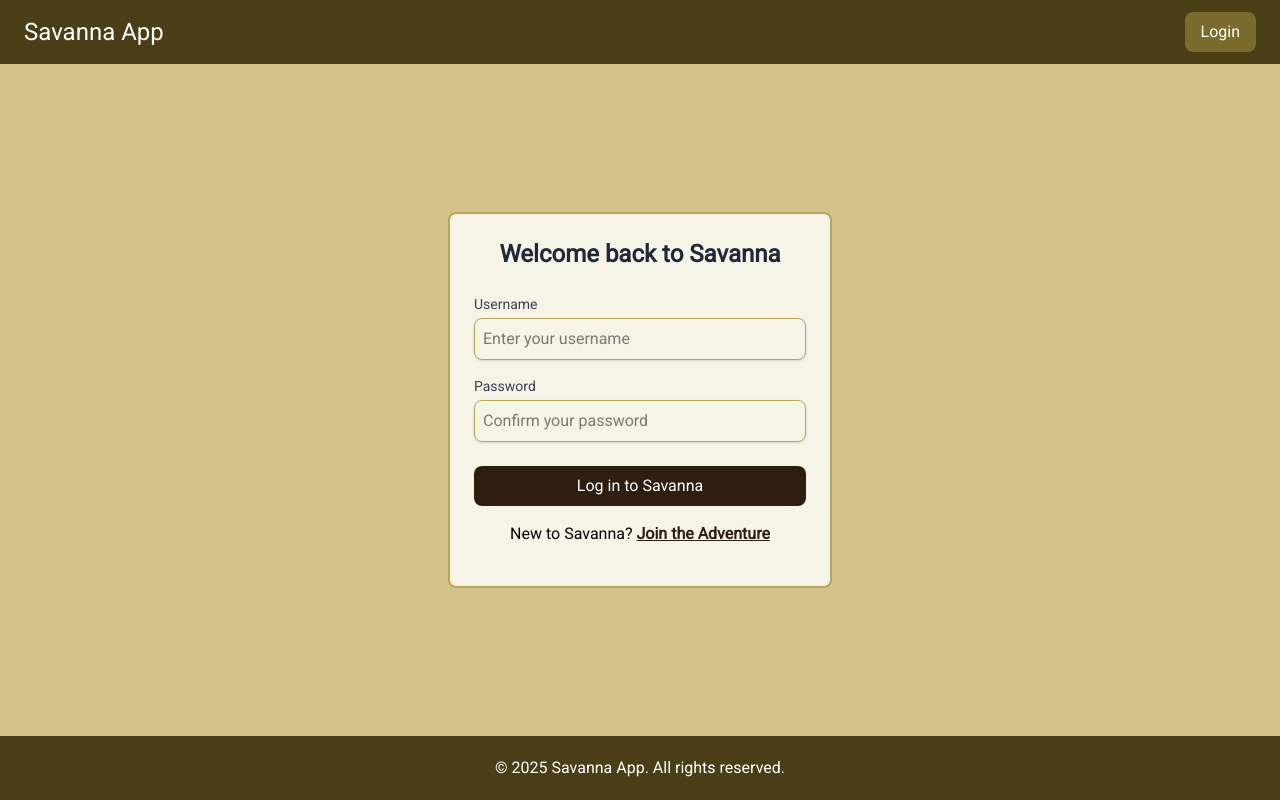
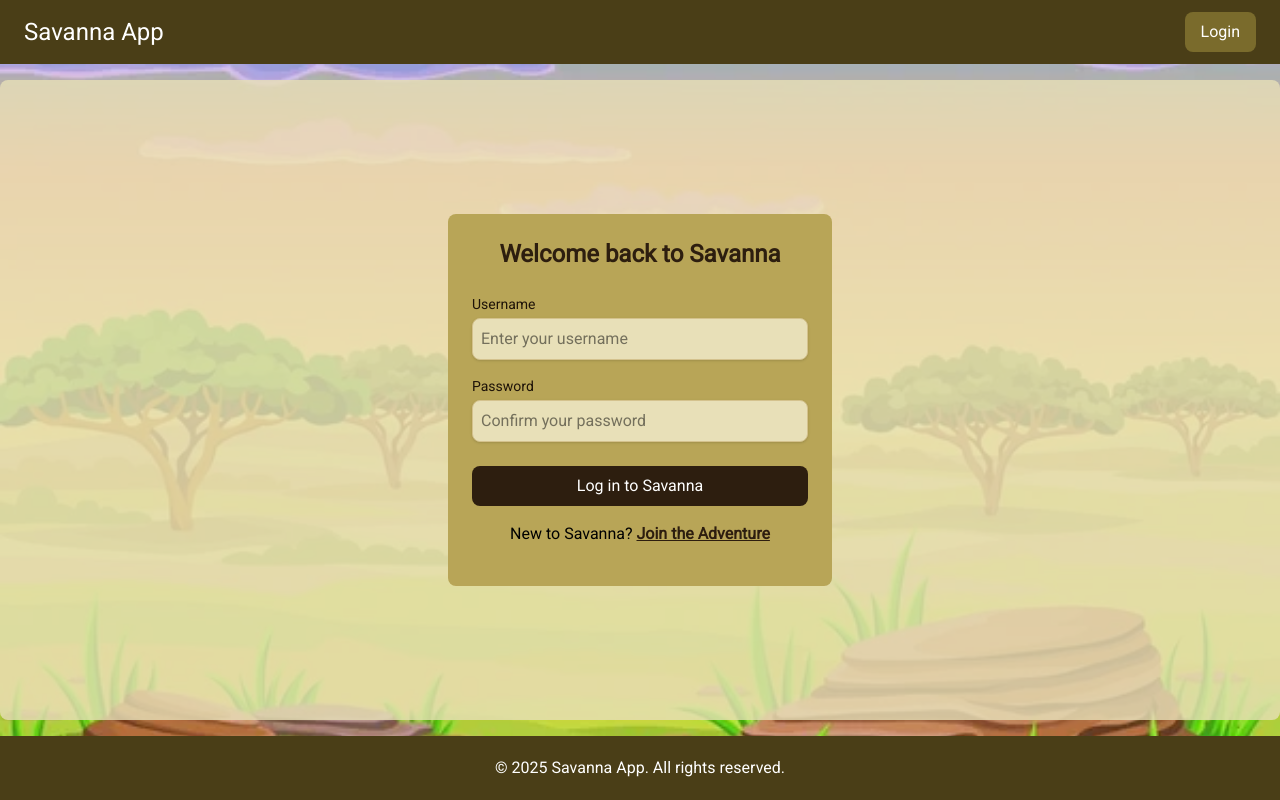
Before and after one commit to UgniusBootcamp/UgniusSpaicys_Savanna, a React (Vite) app in the folder Frontend/SavannaWeb/: page /login in a window 1280 px wide. Built offline with nearby package versions, Linux system fonts and the light colour scheme; no server answers.

Commit message:
frontend enhancements

```diff
--- a/Frontend/SavannaWeb/src/components/form/FormTemplate.jsx
+++ b/Frontend/SavannaWeb/src/components/form/FormTemplate.jsx
@@ -3,8 +3,10 @@ import PropTypes from 'prop-types';
 const FormTemplate = ({ children, header }) => {
   return (
     <div className="w-full flex justify-center items-center">
-      <div className="w-full sm:w-96 border-2 rounded-lg bg-primary-50 border-primary-300 p-6 flex flex-col items-center">
-        <h2 className="text-2xl font-semibold text-gray-800 mb-6">{header}</h2>
+      <div className="w-full sm:w-96 rounded-lg bg-primary-300  p-6 flex flex-col items-center">
+        <h2 className="text-2xl font-semibold text-primary-900 mb-6">
+          {header}
+        </h2>
         <div className="w-full mb-4">{children}</div>
       </div>
     </div>
--- a/Frontend/SavannaWeb/src/components/game/Game.jsx
+++ b/Frontend/SavannaWeb/src/components/game/Game.jsx
@@ -36,7 +36,7 @@ const Game = ({ map }) => {
           <div
             key={`${x}-${y}`}
             className={`flex items-center justify-center font-semibold  ${
-              animal ? 'bg-primary-300 rounded-sm' : ''
+              animal ? 'bg-primary-400 rounded-full' : ''
             }`}
             style={{ width: `${cellWidth}px`, height: `${cellHeight}px` }}
           >
@@ -52,7 +52,7 @@ const Game = ({ map }) => {
   return (
     <div
       ref={containerRef}
-      className="w-4/5 h-full border-2 border-primary-100 rounded-md overflow-hidden"
+      className="w-4/5 h-full border-4 border-primary-600 bg-primary-200/75 rounded-md overflow-hidden"
     >
       <div
         className="grid justify-center items-center"
--- a/Frontend/SavannaWeb/src/components/game/GameActions.jsx
+++ b/Frontend/SavannaWeb/src/components/game/GameActions.jsx
@@ -1,25 +1,7 @@
-import { useEffect, useState } from 'react';
-import GameApi from '../../api/GameApi';
+import PropTypes from 'prop-types';
 import SignalRService from '../../api/SignalRService';
-import { Spinner } from '../common/Spinner';
 
-const GameActions = () => {
-  const [isLoading, setIsLoading] = useState(true);
-  const [AnimalTypes, setAnimalTypes] = useState(null);
-
-  useEffect(() => {
-    const loadAnimalTypes = async () => {
-      setIsLoading(true);
-      const response = await GameApi.getAnimalTypes();
-      setAnimalTypes(response.data);
-      setIsLoading(false);
-    };
-
-    loadAnimalTypes();
-  }, []);
-
-  if (isLoading) return <Spinner />;
-
+const GameActions = ({ AnimalTypes }) => {
   const handleAnimalAdd = async (animalTypeId) => {
     await SignalRService.invokeCreateAnimal(animalTypeId);
   };
@@ -42,4 +24,8 @@ const GameActions = () => {
   );
 };
 
+GameActions.propTypes = {
+  AnimalTypes: PropTypes.array.isRequired,
+};
+
 export default GameActions;
--- a/Frontend/SavannaWeb/src/components/game/GameStats.jsx
+++ b/Frontend/SavannaWeb/src/components/game/GameStats.jsx
@@ -1,20 +1,28 @@
 import PropTypes from 'prop-types';
 import { Spinner } from '../common/Spinner';
 
-const GameStats = ({ iteration, animalsCount }) => {
+const GameStats = ({ AnimalTypes, iteration, animalsCount }) => {
   if (!iteration) return <Spinner />;
+
+  const mappedAnimals = AnimalTypes.map((animal) => {
+    return {
+      id: animal.id,
+      animalType: animal.animalType,
+      count: animalsCount[animal.animalType] || 0,
+    };
+  });
 
   return (
     <div className="text-primary-800 flex flex-col justify-center items-center h-full w-full p-4">
       <div className="text-lg font-bold">Iteration {iteration}</div>
       <div className="mt-2 flex flex-wrap justify-between items-center w-full gap-2">
-        {Object.entries(animalsCount).map(([animal, count], index) => (
+        {mappedAnimals.map((animal) => (
           <div
-            key={index}
+            key={animal.id}
             className="text-sm flex flex-col text-center text-white bg-primary-500 px-2 py-0.5 rounded"
           >
-            <p>{animal}</p>
-            <p>{count}</p>
+            <p>{animal.animalType}</p>
+            <p>{animal.count}</p>
           </div>
         ))}
       </div>
@@ -25,6 +33,7 @@ const GameStats = ({ iteration, animalsCount }) => {
 export default GameStats;
 
 GameStats.propTypes = {
+  AnimalTypes: PropTypes.array.isRequired,
   iteration: PropTypes.number.isRequired,
   animalsCount: PropTypes.object.isRequired,
 };
--- /dev/null
+++ b/Frontend/SavannaWeb/src/components/game/SavannaHeader.jsx
@@ -0,0 +1,41 @@
+import PropTypes from 'prop-types';
+import { useEffect, useState } from 'react';
+import GameApi from '../../api/GameApi';
+import { Spinner } from '../common/Spinner';
+import GameActions from './GameActions';
+import GameStats from './GameStats';
+
+const SavannaHeader = ({ game }) => {
+  const [isLoading, setIsLoading] = useState(true);
+  const [AnimalTypes, setAnimalTypes] = useState(null);
+
+  useEffect(() => {
+    const loadAnimalTypes = async () => {
+      setIsLoading(true);
+      const response = await GameApi.getAnimalTypes();
+      setAnimalTypes(response.data);
+      setIsLoading(false);
+    };
+
+    loadAnimalTypes();
+  }, []);
+
+  if (isLoading) return <Spinner />;
+
+  return (
+    <div className="rounded-md bg-primary-200  w-full flex justify-between items-center gap-2">
+      <GameStats
+        AnimalTypes={AnimalTypes}
+        iteration={game.iteration}
+        animalsCount={game.animalCount}
+      />
+      <GameActions AnimalTypes={AnimalTypes} />
+    </div>
+  );
+};
+
+SavannaHeader.propTypes = {
+  game: PropTypes.object.isRequired,
+};
+
+export default SavannaHeader;
--- a/Frontend/SavannaWeb/src/pages/Layout.jsx
+++ b/Frontend/SavannaWeb/src/pages/Layout.jsx
@@ -1,13 +1,21 @@
 import { Outlet } from 'react-router';
+import savannaImage from '../assets/savanna.jpg';
 import SnackbarHandler from '../components/common/SnackbarHandler';
 import Footer from '../components/layout/Footer';
 import Header from '../components/layout/Header';
 
 const Layout = () => {
   return (
-    <div className="flex flex-col min-h-screen font-roboto  bg-primary-200">
+    <div
+      className="flex flex-col min-h-screen font-roboto"
+      style={{
+        backgroundImage: `url(${savannaImage})`,
+        backgroundSize: 'cover',
+        backgroundPosition: 'center',
+      }}
+    >
       <Header />
-      <main className="flex flex-grow justify-center items-center container mx-auto px-6 py-8">
+      <main className="flex flex-grow justify-center items-center container mx-auto px-6 py-8 bg-primary-100/80 m-4 rounded-lg ">
         <Outlet />
       </main>
       <Footer />
--- a/Frontend/SavannaWeb/src/pages/auth/Login.jsx
+++ b/Frontend/SavannaWeb/src/pages/auth/Login.jsx
@@ -46,7 +46,7 @@ const Login = () => {
         <div className="w-full mb-4">
           <label
             htmlFor="userName"
-            className="block text-sm font-medium text-gray-700"
+            className="block text-sm font-medium text-primary-950"
           >
             {loginConstants.username}
           </label>
@@ -58,7 +58,7 @@ const Login = () => {
             autoComplete={'userName'}
             type="text"
             required
-            className="mt-1 p-2 w-full border border-primary-300 rounded-lg shadow-sm focus:outline-none focus:ring-1 focus:ring-primary-500 focus:border-primary-500 transition duration-200"
+            className="mt-1 p-2 w-full bg-primary-100 border border-primary-200 rounded-lg shadow-sm focus:outline-none focus:ring-1 focus:ring-primary-100 focus:border-primary-100 transition duration-200"
             placeholder={loginConstants.usernamePlaceholder}
           />
         </div>
@@ -66,7 +66,7 @@ const Login = () => {
         <div className="w-full mb-6">
           <label
             htmlFor="password"
-            className="block text-sm font-medium text-gray-700"
+            className="block text-sm font-medium text-primary-950"
           >
             {loginConstants.password}
           </label>
@@ -77,10 +77,10 @@ const Login = () => {
             type="password"
             required
             autoComplete={'current-password'}
-            className="mt-1 p-2 w-full border border-primary-300 rounded-lg shadow-sm focus:outline-none focus:ring-1 focus:ring-primary-500 focus:border-primary-500 transition duration-200"
+            className="mt-1 p-2 w-full bg-primary-100 border border-primary-200 rounded-lg shadow-sm focus:outline-none focus:ring-1 focus:ring-primary-100 focus:border-primary-100 transition duration-200"
             placeholder={loginConstants.passwordConfirm}
           />
-          <div className="my-2 text-red-500 ">
+          <div className="my-2 text-red-600 ">
             {error && <span>{error}</span>}
           </div>
         </div>
--- a/Frontend/SavannaWeb/src/pages/game/Savanna.jsx
+++ b/Frontend/SavannaWeb/src/pages/game/Savanna.jsx
@@ -3,9 +3,8 @@ import { useEffect, useState } from 'react';
 import SignalRService from '../../api/SignalRService';
 import { Spinner } from '../../components/common/Spinner';
 import Game from '../../components/game/Game';
-import GameActions from '../../components/game/GameActions';
 import GameCreationForm from '../../components/game/GameCreationForm';
-import GameStats from '../../components/game/GameStats';
+import SavannaHeader from '../../components/game/SavannaHeader';
 import useErrorHandler from '../../hooks/useErrorHandler';
 
 const Savanna = () => {
@@ -49,10 +48,7 @@ const Savanna = () => {
 
   return (
     <div className="flex flex-col gap-3 w-full h-screen text-white">
-      <div className="rounded-md border-2 border-primary-100  w-full flex justify-between items-center gap-2">
-        <GameStats iteration={game.iteration} animalsCount={game.animalCount} />
-        <GameActions />
-      </div>
+      <SavannaHeader game={game} />
       <div className="h-2/3 w-full m-2 flex justify-center">
         <Game map={game.map} />
       </div>
```
Also changed, not shown: Frontend/SavannaWeb/src/components/game/GameCreationForm.jsx (+8 -6 lines), Frontend/SavannaWeb/src/pages/auth/Register.jsx (+8 -14 lines), Frontend/SavannaWeb/src/assets/savanna.jpg (added).
